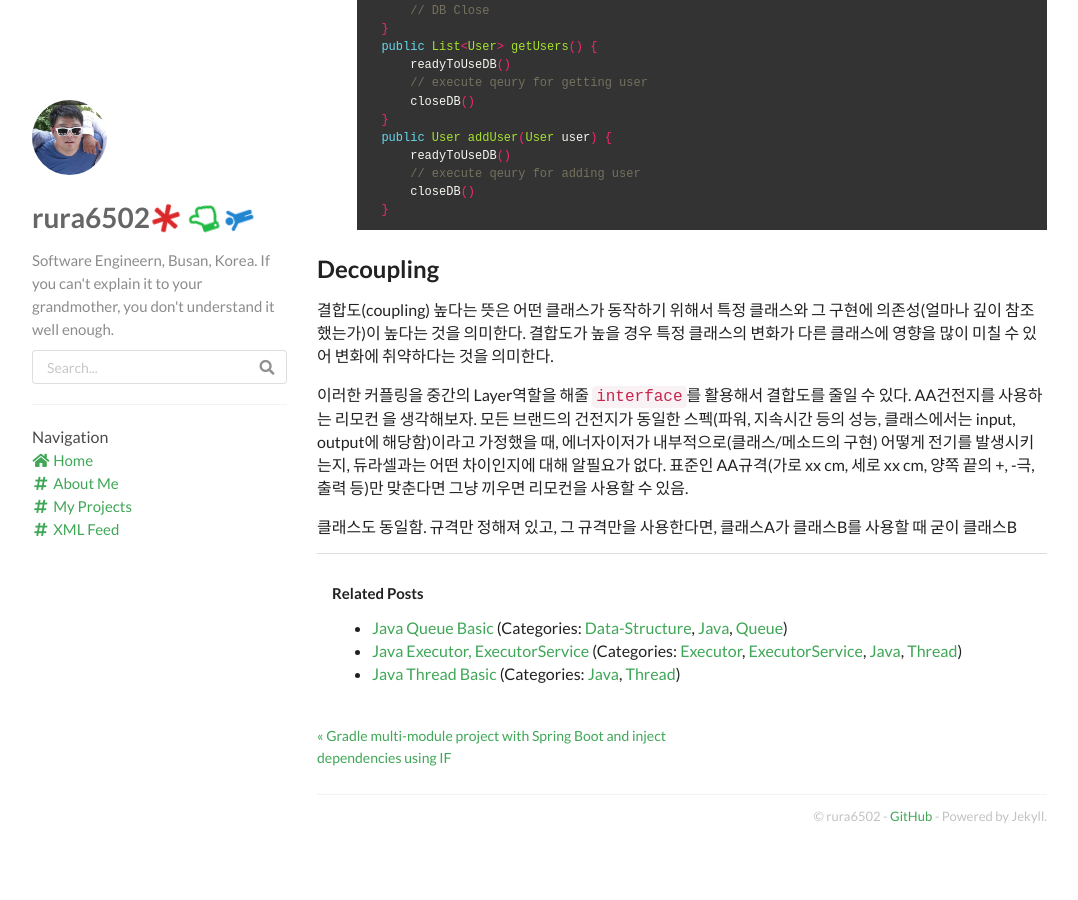
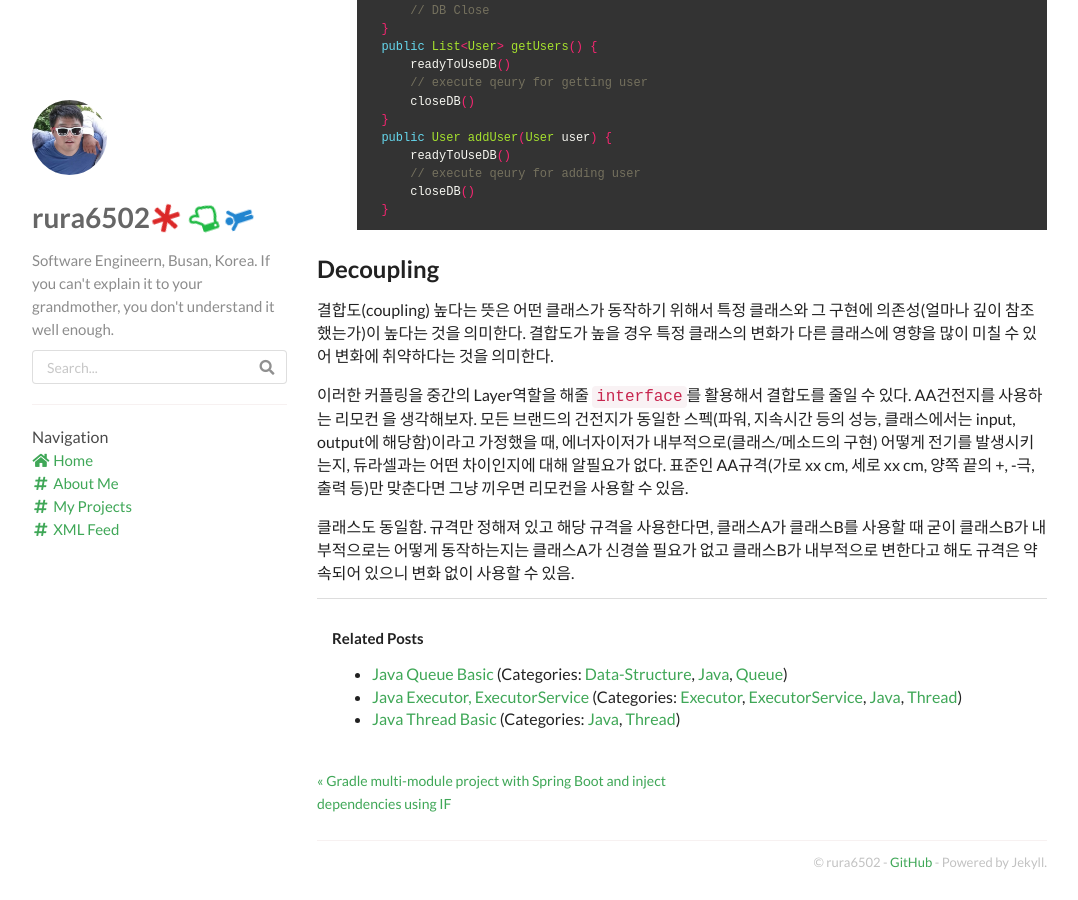
Before and after one commit to rura6502/rura6502.github.io, a Jekyll site: the page built from _posts/2020-08-16-프로그램 설계 원칙 - KISS, DRY.md, in a window 1280 px wide and 900 px high, scrolled down 1454 px. Shown: the whole window, without its empty margins (53-1131 px from the left). Built offline with Jekyll 4.4.1, drawn with Linux system fonts in a browser that asks for light colours; nearby versions of some CDN libraries; comment, search, counter and statistics services are not loaded; before the commit the page ends 2308 px from its top, so only the background shows below that.

Commit message:
_posts/2020-08-16-프로그램 설계 원칙 - KISS, DRY.md updated from https://stackedit.io/

```diff
--- a/_posts/2020-08-16-프로그램 설계 원칙 - KISS, DRY.md
+++ b/_posts/2020-08-16-프로그램 설계 원칙 - KISS, DRY.md
@@ -87,8 +87,8 @@ categories: [OOP, Java]
 
 이러한 커플링을 중간의 Layer역할을 해줄 `interface`를 활용해서 결합도를 줄일 수 있다. AA건전지를 사용하는 리모컨 을 생각해보자. 모든 브랜드의 건전지가 동일한 스펙(파워, 지속시간 등의 성능, 클래스에서는 input, output에 해당함)이라고 가정했을 때, 에너자이저가 내부적으로(클래스/메소드의 구현) 어떻게 전기를 발생시키는지, 듀라셀과는 어떤 차이인지에 대해 알필요가 없다. 표준인 AA규격(가로 xx cm, 세로 xx cm, 양쪽 끝의 +, -극, 출력 등)만 맞춘다면 그냥 끼우면 리모컨을 사용할 수 있음.
 
-클래스도 동일함. 규격만 정해져 있고, 그 규격만을 사용한다면, 클래스A가 클래스B를 사용할 때 굳이 클래스B
+클래스도 동일함. 규격만 정해져 있고 해당 규격을 사용한다면, 클래스A가 클래스B를 사용할 때 굳이 클래스B가 내부적으로는 어떻게 동작하는지는 클래스A가 신경쓸 필요가 없고 클래스B가 내부적으로 변한다고 해도 규격은 약속되어 있으니 변화 없이 사용할 수 있음.
 <!--stackedit_data:
-eyJoaXN0b3J5IjpbLTEzMjQ0MDIxMDQsOTAzMzcyODg0LC04MD
+eyJoaXN0b3J5IjpbLTE5MDgzODM1ODIsOTAzMzcyODg0LC04MD
 k5MDYzNjZdfQ==
 -->
```
